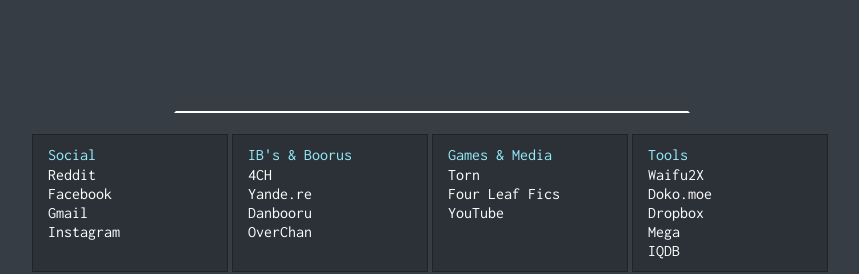
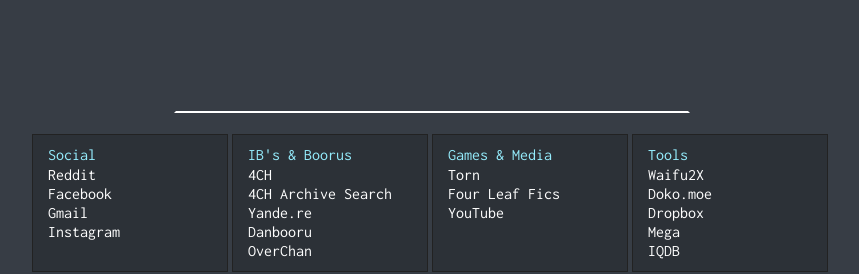
Before and after one commit to weeabro64/weeabro64.github.io, a plain HTML site: page index.html in a window 1280 px wide. Shown: the top 274 px of the page, without its empty margins (210-1069 px from the left). Drawn offline with Linux system fonts and the light colour scheme.

Commit message:
startpage

```diff
--- a/index.html
+++ b/index.html
@@ -35,6 +35,7 @@
 			<ul class="block">
 			    <li class="header">IB's & Boorus</li>
 				<li><a href="https://www.4chan.org">4CH</a></li>
+				<li><a href="http://4chansearch.com/">4CH Archive Search</a></li>
 				<li><a href="https://yande.re/post">Yande.re</a></li>
 				<li><a href="http://danbooru.donmai.us/">Danbooru</a></li>
 				<li><a href="http://www.allchans.org/">OverChan</a></li>
```
